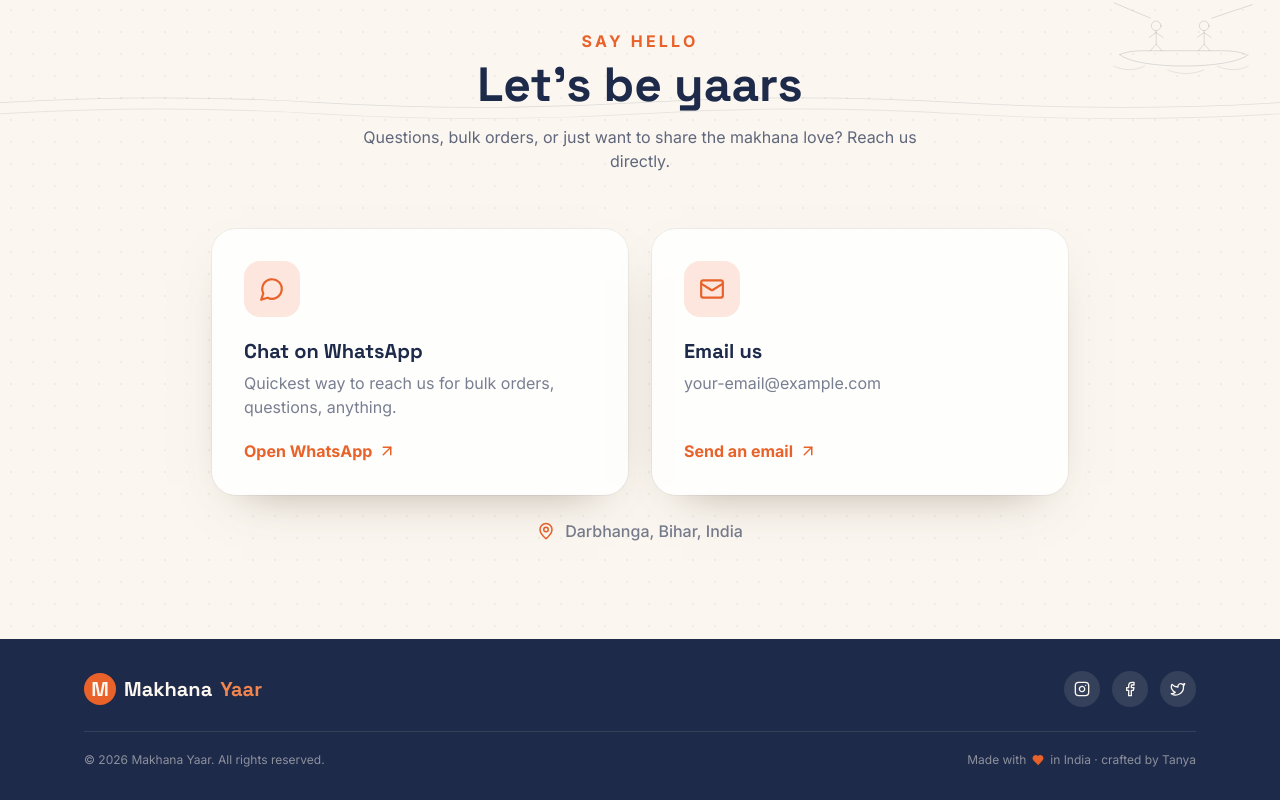
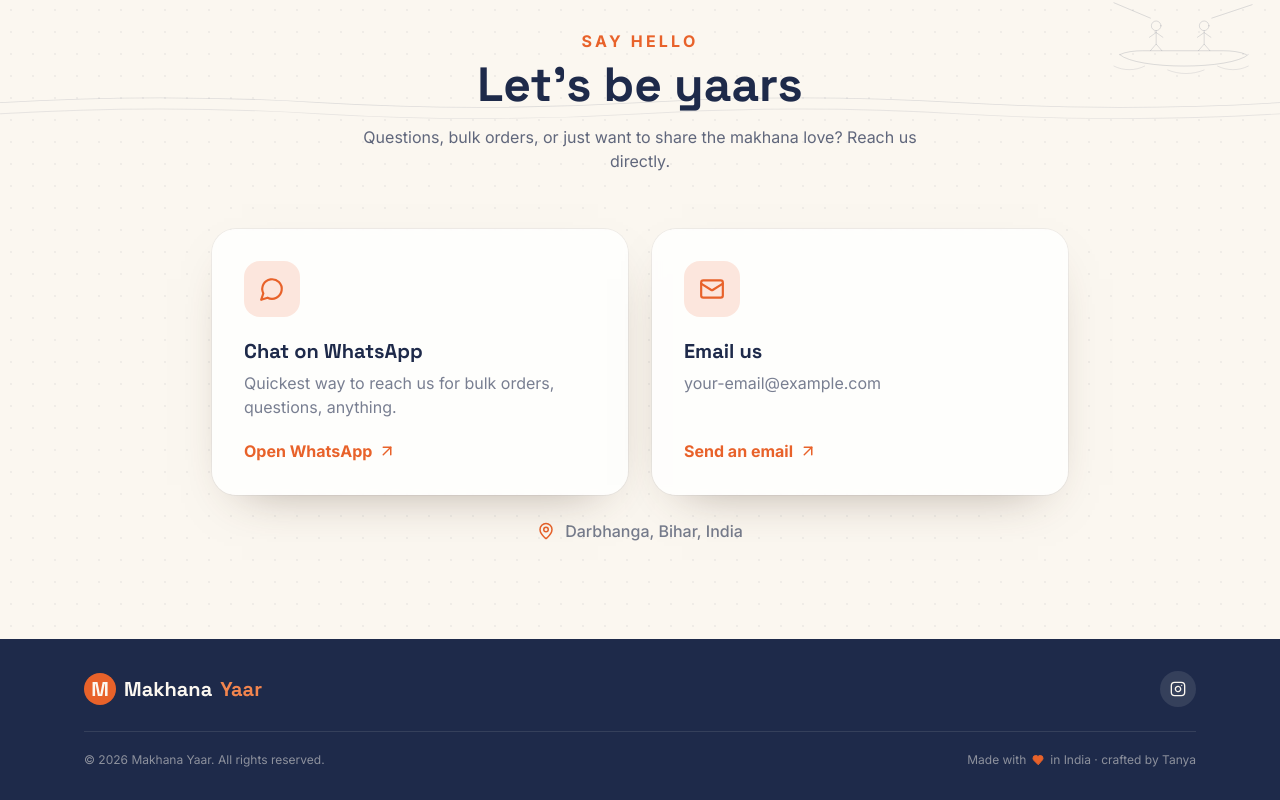
Before and after one commit to tanya732/Makhana-yaar, a React (Vite) app: page / in a window 1280 px wide. Shown: the part 4912-5712 px from the top of the page. Built offline with nearby package versions, Linux system fonts and the light colour scheme.

Commit message:
add insta link

```diff
--- a/src/components/Footer.jsx
+++ b/src/components/Footer.jsx
@@ -1,4 +1,4 @@
-import { Instagram, Facebook, Twitter, Heart } from 'lucide-react'
+import { Instagram, /* Facebook, Twitter, */ Heart } from 'lucide-react'
 
 export default function Footer() {
   return (
@@ -11,12 +11,17 @@ export default function Footer() {
           </a>
 
           <div className="flex gap-3">
-            {[Instagram, Facebook, Twitter].map((Icon, i) => (
+            {[
+              { Icon: Instagram, href: 'https://instagram.com/makhanayaar', label: 'Instagram' },
+              // { Icon: Facebook, href: '#', label: 'Facebook' },
+              // { Icon: Twitter, href: '#', label: 'Twitter' },
+            ].map(({ Icon, href, label }) => (
               <a
-                key={i}
-                href="#"
+                key={label}
+                href={href}
+                {...(href !== '#' ? { target: '_blank', rel: 'noopener noreferrer' } : {})}
                 className="grid h-9 w-9 place-items-center rounded-full bg-cream/10 text-cream transition-colors hover:bg-orange"
-                aria-label="social link"
+                aria-label={label}
               >
                 <Icon size={16} />
               </a>
```
